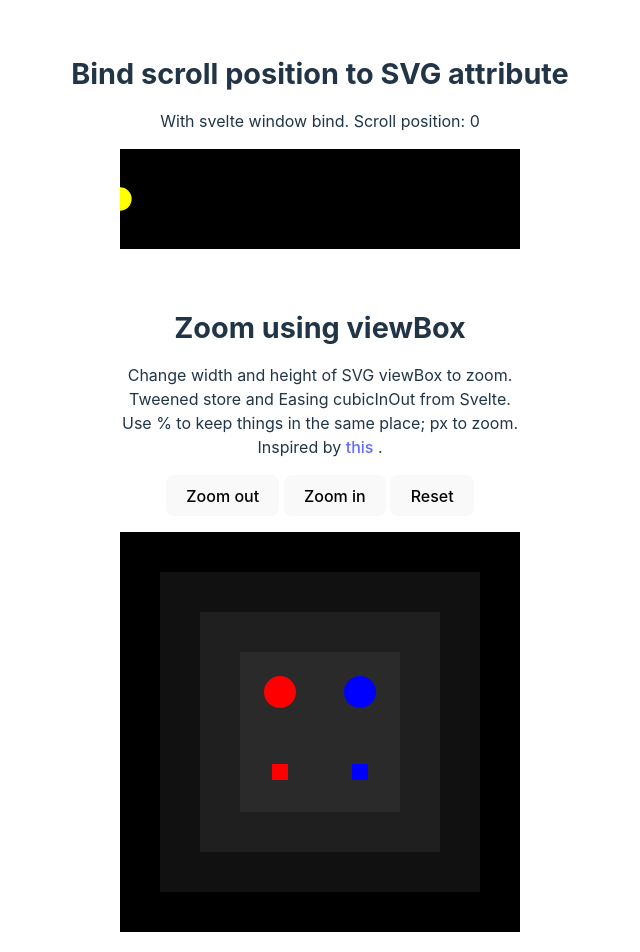
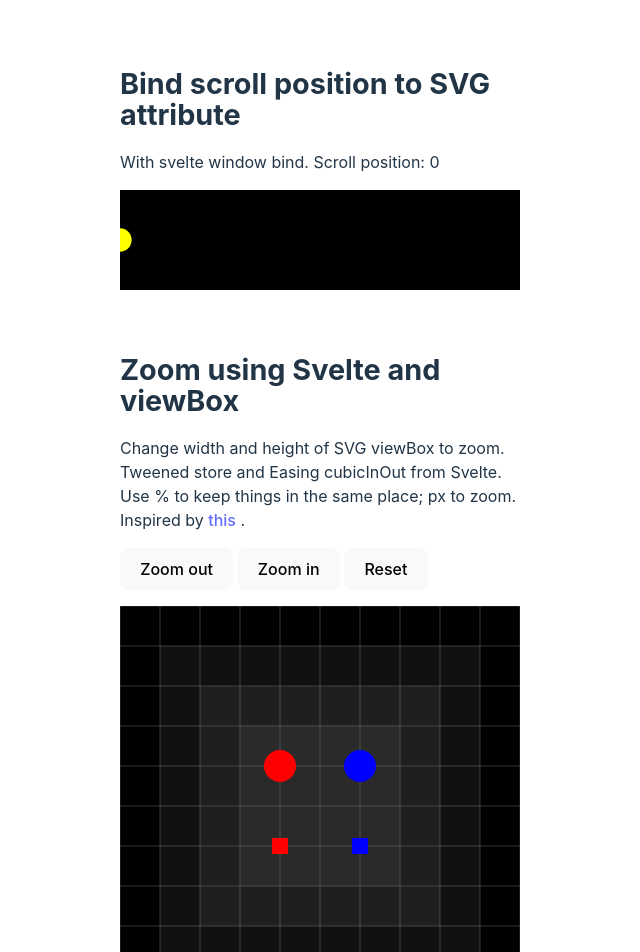
Before and after one commit to jonolave/svelte-svg-animation-experiments, a Svelte app: page / in a window 1280 px wide. Shown: the top 952 px of the page, without its empty margins (320-960 px from the left). Built offline with nearby package versions, Linux system fonts and the light colour scheme.

Commit message:
fix layout

```diff
--- a/index.html
+++ b/index.html
@@ -9,5 +9,6 @@
   <body>
     <div id="app"></div>
     <script type="module" src="/src/main.js"></script>
+
   </body>
 </html>
--- a/src/App.svelte
+++ b/src/App.svelte
@@ -31,7 +31,7 @@
 
 <svelte:window bind:scrollY={y} />
 
-<div style="min-height: 200vh; position: relative;">
+<div style="min-height: 200vh; position: relative; max-width: 400px; padding: 10px;">
   <!-- Scroll position -->
   <div>
     <h1>Bind scroll position to SVG attribute</h1>
@@ -44,14 +44,11 @@
 
   <!-- Zoom -->
   <div>
-    <h1>Zoom using viewBox</h1>
+    <h1>Zoom using Svelte and viewBox</h1>
     <p>
       Change width and height of SVG viewBox to zoom.
-      <br />
       Tweened store and Easing cubicInOut from Svelte.
-      <br />
       Use % to keep things in the same place; px to zoom.
-      <br />
       Inspired by
       <a href="https://youtu.be/_jWnyJRKOvU">this</a>
       .
@@ -72,6 +69,13 @@
       <rect x="10" y="10" width="80" height="80" fill="#55555533" />
       <rect x="20" y="20" width="60" height="60" fill="#55555533" />
       <rect x="30" y="30" width="40" height="40" fill="#55555533" />
+
+         <!-- Gridlines -->
+         {#each { length: 40 } as _, i}
+         <line x1="0" y1={i * 10} x2="400" y2={i * 10} stroke="#88888833" stroke-width="0.5" />
+         <line x1={i * 10} y1="0" x2={i * 10} y2="400" stroke="#88888833" stroke-width="0.5" />
+       {/each}
+
 
       <!-- Transform animation -->
       <circle cx="40%" cy="40%" r="4%" fill="red" class="animated" />
@@ -165,7 +169,7 @@
 
     <p>
       Objects animate from their initial positions. This examples uses <br />
-       CSS animation to change fill, and transform:translate to move with cubicInOut.
+      CSS animation to change fill, and transform:translate to move with cubicInOut.
     </p>
 
     <svg class="cssvg" viewBox="0 0 100 100" style="height: 400px; width: 400px;" xmlns="http://www.w3.org/2000/svg">
@@ -174,10 +178,11 @@
     </svg>
   </div>
 
-   <!-- Other.. -->
-   <div style="margin-bottom: 10em;">
+  <!-- Other.. -->
+  <div style="margin-bottom: 10em;">
     <h1>Other to look into...</h1>
-    <p>Other options: GSAP, SNAP, Web Animations API, (more) Svelte with SVG Animations.</p>
+    <p>Other options: GSAP, SNAP, Lottiefiles, Web Animations API, (more) Svelte with SVG Animations.</p>
+    <p>https://animate.style/ - tips frå Prash</p>
   </div>
 </div>
 
@@ -185,7 +190,7 @@
   .cssvg circle {
     animation:
       move 2s cubic-bezier(0.645, 0.045, 0.355, 1) infinite,
-      changeFill 10s ease 0s infinite alternate-reverse;
+      changeFill 4s ease 0s infinite alternate-reverse;
   }
 
   /* Animate CSS properties */
--- a/src/app.css
+++ b/src/app.css
@@ -11,6 +11,7 @@
   text-rendering: optimizeLegibility;
   -webkit-font-smoothing: antialiased;
   -moz-osx-font-smoothing: grayscale;
+  scroll-behavior: smooth;
 }
 
 a {
@@ -25,7 +26,7 @@ a:hover {
 body {
   margin: 0;
   display: flex;
-  place-items: center;
+  place-items: left;
   min-width: 320px;
   min-height: 100vh;
 }
@@ -44,7 +45,7 @@ h1 {
   max-width: 1280px;
   margin: 0 auto;
   padding: 0;
-  text-align: center;
+  text-align: left;
 }
 
 button {
```
